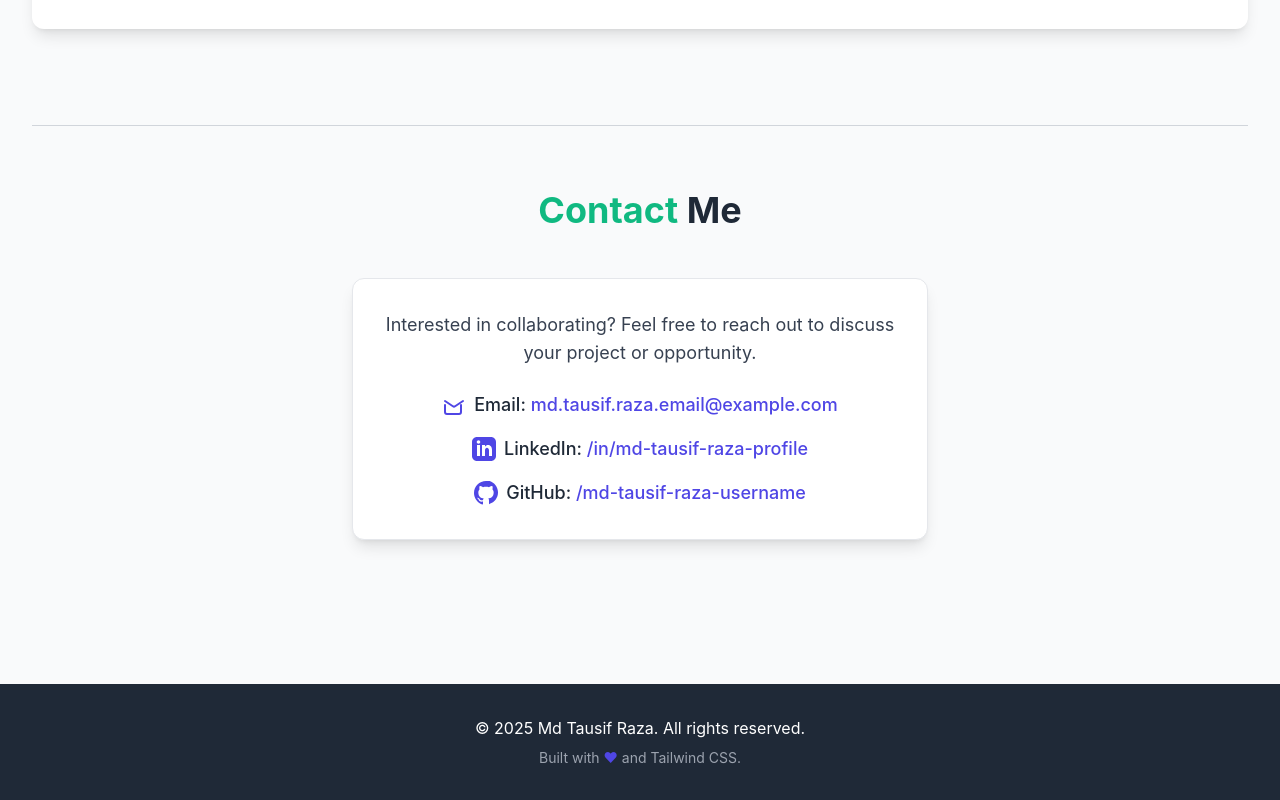
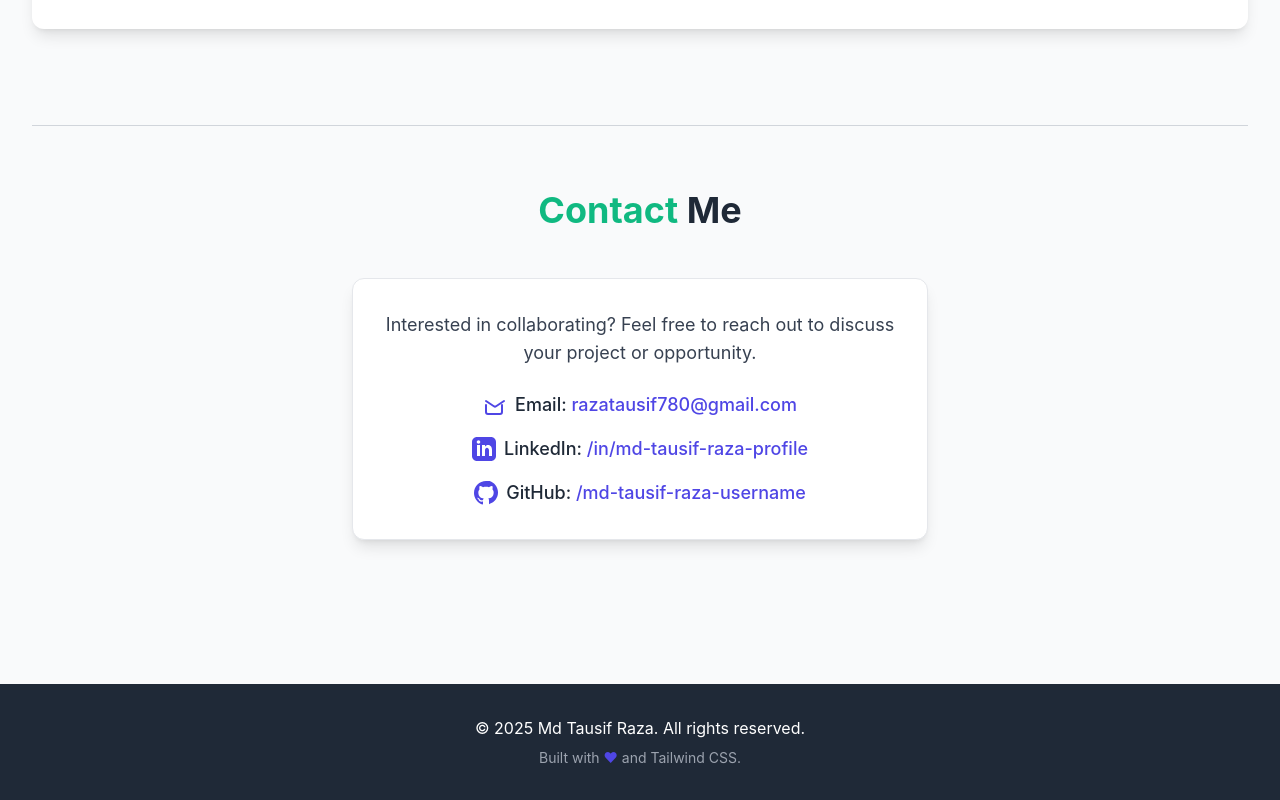
Before and after one commit to razatausif780-a11y/Portfolio, a plain HTML site: page index.html in a window 1280 px wide. Shown: the part 1703-2503 px from the top of the page. Drawn offline with nearby package versions, Linux system fonts and the light colour scheme.

```diff
--- a/index.html
+++ b/index.html
@@ -317,7 +317,7 @@
                         <!-- Email Icon -->
                         <svg class="w-6 h-6 text-primary" fill="none" stroke="currentColor" viewBox="0 0 24 24" xmlns="http://www.w3.org/2000/svg"><path stroke-linecap="round" stroke-linejoin="round" stroke-width="2" d="M3 8l7.89 5.26a2 2 0 002.22 0L21 8m-2 4v7a2 2 0 01-2 2H5a2 2 0 01-2-2v-7"></path></svg>
                         <p class="text-lg font-medium text-text-dark">
-                            Email: <a href="mailto:razatausif780@gmail.com" class="text-primary hover:underline">md.tausif.raza.email@example.com</a>
+                            Email: <a href="mailto:razatausif780@gmail.com" class="text-primary hover:underline">razatausif780@gmail.com</a>
                         </p>
                     </div>
                     <div class="flex items-center justify-center space-x-2">
@@ -397,4 +397,5 @@
         };
     </script>
 </body>
+
 </html>
```
